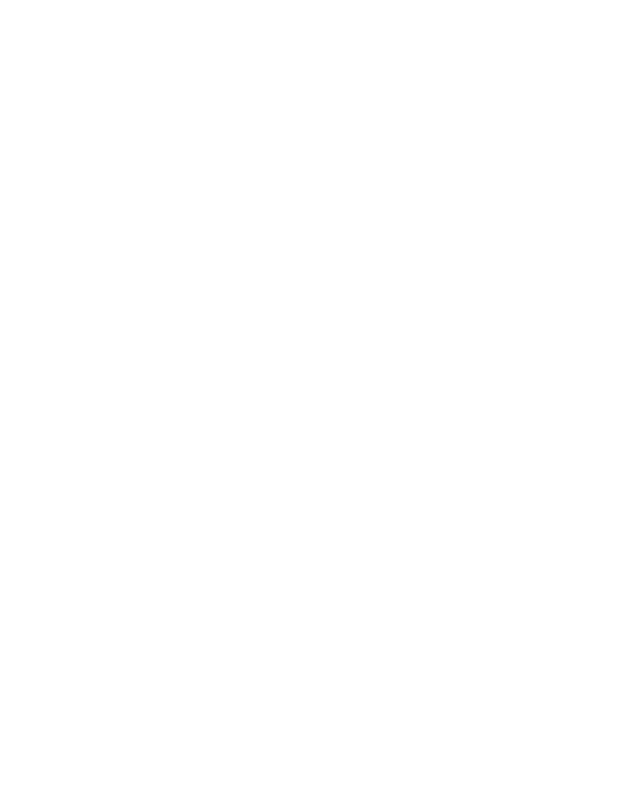
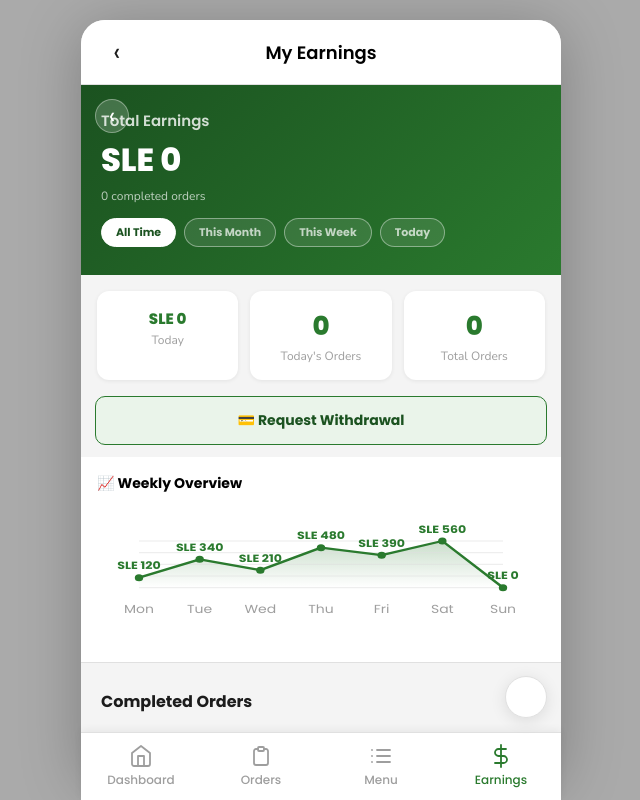
Before and after one commit to Sheku001/Group5-Local-Food-Delivery-Management-System, a plain HTML site: page vendor-earnings.html in a window 1280 px wide. Shown: the whole page, without its empty margins (319-959 px from the left). Drawn offline with nearby package versions, Linux system fonts and the light colour scheme; sample sign-in values are in the browser's storage.

Commit message:
just modified a file

```diff
--- a/vendor-earnings.html
+++ b/vendor-earnings.html
@@ -0,0 +1,188 @@
+<!DOCTYPE html>
+<html lang="en">
+<head>
+  <meta charset="UTF-8"/>
+  <meta name="viewport" content="width=device-width,initial-scale=1"/>
+  <title>Earnings — Vendor</title>
+  <link rel="stylesheet" href="style.css"/>
+  <style>
+    .earn-hero { background:linear-gradient(135deg,var(--green-dark),var(--green)); padding:24px 20px 28px; color:#fff; }
+    .earn-hero h2 { font-family:var(--font-h); font-size:15px; font-weight:600; opacity:.8; margin-bottom:4px; }
+    .earn-hero .big { font-family:var(--font-h); font-size:32px; font-weight:800; }
+
+    /* Period filter pills */
+    .period-tabs {
+      display:flex; gap:8px; margin-top:14px;
+    }
+    .period-tab {
+      padding:5px 14px; border-radius:var(--r-pill); border:1.5px solid rgba(255,255,255,.4);
+      font-family:var(--font-h); font-size:11px; font-weight:700;
+      color:rgba(255,255,255,.7); background:rgba(255,255,255,.1);
+      cursor:pointer; transition:all .2s;
+    }
+    .period-tab.active { background:#fff; color:var(--green-dark); border-color:#fff; }
+
+    /* Withdrawal button */
+    .withdraw-btn {
+      display:flex; align-items:center; justify-content:center; gap:8px;
+      width:100%; padding:13px;
+      background:var(--green-bg); color:var(--green-dark);
+      border:1.5px solid var(--green); border-radius:var(--r-btn);
+      font-family:var(--font-h); font-size:14px; font-weight:700;
+      cursor:pointer; transition:background .2s; margin-bottom:8px;
+    }
+    .withdraw-btn:hover { background:#d0ead0; }
+
+    /* SVG line chart */
+    .chart-wrap { background:var(--surface); margin:0; padding:16px; border-bottom:1px solid var(--border); }
+    .chart-wrap h3 { font-family:var(--font-h); font-size:14px; font-weight:700; margin-bottom:12px; }
+    .chart-svg { width:100%; height:140px; display:block; }
+    .chart-label { font-family:var(--font-h); font-size:10px; fill:var(--text-muted); }
+    .chart-val   { font-family:var(--font-h); font-size:9px; fill:var(--green); font-weight:700; }
+    /* order rows */
+    .earn-row { display:flex; justify-content:space-between; align-items:center; padding:12px 16px; border-bottom:1px solid var(--border); background:var(--surface); }
+    .earn-row-left h4 { font-family:var(--font-h); font-size:13px; font-weight:700; }
+    .earn-row-left p  { font-size:11px; color:var(--text-muted); margin-top:2px; }
+    .earn-row-amt { font-family:var(--font-h); font-size:13px; font-weight:800; color:var(--green); }
+  </style>
+</head>
+<body>
+<div class="app has-nav">
+  <div class="top-bar">
+    <button class="back" onclick="history.back()">&#8249;</button>
+    <h2>My Earnings</h2>
+    <div class="spacer"></div>
+  </div>
+
+  <div style="flex:1;overflow-y:auto;background:var(--page-bg);">
+
+    <!-- Hero total -->
+    <div class="earn-hero">
+      <h2 id="earn-period-label">Total Earnings</h2>
+      <div class="big" id="total-earn">SLE 0</div>
+      <p style="font-size:12px;opacity:.7;margin-top:4px;" id="earn-sub">0 completed orders</p>
+      <!-- Period filter pills -->
+      <div class="period-tabs">
+        <button class="period-tab active" onclick="setPeriod('all',  this)">All Time</button>
+        <button class="period-tab"        onclick="setPeriod('month',this)">This Month</button>
+        <button class="period-tab"        onclick="setPeriod('week', this)">This Week</button>
+        <button class="period-tab"        onclick="setPeriod('today',this)">Today</button>
+      </div>
+    </div>
+
+    <!-- Summary cards -->
+    <div class="stat-row" id="earn-stats"></div>
+
+    <!-- Withdrawal button -->
+    <div style="padding:0 14px 4px;">
+      <button class="withdraw-btn" onclick="toast('💳 Withdrawal request sent! Processing in 1-2 business days.')">
+        💳 Request Withdrawal
+      </button>
+    </div>
+
+    <!-- Line chart -->
+    <div class="chart-wrap">
+      <h3>📈 Weekly Overview</h3>
+      <svg class="chart-svg" id="earn-chart" viewBox="0 0 320 120" preserveAspectRatio="none"></svg>
+    </div>
+
+    <!-- Completed orders list -->
+    <p class="section-head" style="margin-top:8px;">Completed Orders</p>
+    <div id="earn-orders"></div>
+    <div style="height:16px;"></div>
+  </div>
+
+  <nav class="bottom-nav">
+    <a class="nav-item" href="vendor.html">
+      <svg viewBox="0 0 24 24"><path d="M3 9l9-7 9 7v11a2 2 0 0 1-2 2H5a2 2 0 0 1-2-2z"/><polyline points="9 22 9 12 15 12 15 22"/></svg>Dashboard
+    </a>
+    <a class="nav-item" href="vendor-orders.html">
+      <svg viewBox="0 0 24 24"><path d="M9 5H7a2 2 0 0 0-2 2v12a2 2 0 0 0 2 2h10a2 2 0 0 0 2-2V7a2 2 0 0 0-2-2h-2"/><rect x="9" y="3" width="6" height="4" rx="1"/></svg>Orders
+    </a>
+    <a class="nav-item" href="vendor-menu.html">
+      <svg viewBox="0 0 24 24"><line x1="8" y1="6" x2="21" y2="6"/><line x1="8" y1="12" x2="21" y2="12"/><line x1="8" y1="18" x2="21" y2="18"/><line x1="3" y1="6" x2="3.01" y2="6"/><line x1="3" y1="12" x2="3.01" y2="12"/><line x1="3" y1="18" x2="3.01" y2="18"/></svg>Menu
+    </a>
+    <a class="nav-item active" href="vendor-earnings.html">
+      <svg viewBox="0 0 24 24"><line x1="12" y1="1" x2="12" y2="23"/><path d="M17 5H9.5a3.5 3.5 0 0 0 0 7h5a3.5 3.5 0 0 1 0 7H6"/></svg>Earnings
+    </a>
+  </nav>
+</div>
+<div id="toast"></div>
+<script src="app.js"></script>
+<script>
+  requireAuth();
+  if (App.user.role !== 'vendor' && App.user.role !== 'admin') window.location.href = 'menu.html';
+
+  function render() {
+    const all       = App.orders;
+    const delivered = all.filter(o => o.status === 'delivered');
+    const total     = delivered.reduce((s,o) => s+o.total, 0);
+    const today     = delivered.filter(o => new Date(o.placedAt).toDateString() === new Date().toDateString());
+    const todayAmt  = today.reduce((s,o) => s+o.total, 0);
+
+    document.getElementById('total-earn').textContent = 'SLE ' + total;
+    document.getElementById('earn-sub').textContent   = delivered.length + ' completed order' + (delivered.length===1?'':'s');
+
+    document.getElementById('earn-stats').innerHTML = `
+      <div class="stat-box"><div class="sn" style="font-size:15px;">SLE ${todayAmt}</div><div class="sl">Today</div></div>
+      <div class="stat-box"><div class="sn">${today.length}</div><div class="sl">Today's Orders</div></div>
+      <div class="stat-box"><div class="sn">${delivered.length}</div><div class="sl">Total Orders</div></div>
+    `;
+
+    /* Line chart — 7 mock + real data points */
+    const days  = ['Mon','Tue','Wed','Thu','Fri','Sat','Sun'];
+    const vals  = [120, 340, 210, 480, 390, 560, total || 0];
+    const max   = Math.max(...vals, 1);
+    const W=320, H=100, pad=30;
+    const pts = vals.map((v,i) => {
+      const x = pad + (i/(vals.length-1))*(W-2*pad);
+      const y = H - pad - (v/max)*(H-2*pad);
+      return {x,y,v};
+    });
+    const polyline = pts.map(p=>`${p.x},${p.y}`).join(' ');
+    /* Filled area path */
+    const areaPath = `M${pts[0].x},${H-pad} ` + pts.map(p=>`L${p.x},${p.y}`).join(' ') + ` L${pts[pts.length-1].x},${H-pad} Z`;
+
+    document.getElementById('earn-chart').innerHTML = `
+      <defs>
+        <linearGradient id="g" x1="0" y1="0" x2="0" y2="1">
+          <stop offset="0%" stop-color="#2A7A2E" stop-opacity="0.25"/>
+          <stop offset="100%" stop-color="#2A7A2E" stop-opacity="0"/>
+        </linearGradient>
+      </defs>
+      <!-- Area fill -->
+      <path d="${areaPath}" fill="url(#g)"/>
+      <!-- Grid lines -->
+      ${[0,.25,.5,.75,1].map(t=>`<line x1="${pad}" y1="${H-pad-(t*(H-2*pad))}" x2="${W-pad}" y2="${H-pad-(t*(H-2*pad))}" stroke="#E0E0E0" stroke-width="0.5"/>`).join('')}
+      <!-- Line -->
+      <polyline points="${polyline}" fill="none" stroke="#2A7A2E" stroke-width="2" stroke-linejoin="round" stroke-linecap="round"/>
+      <!-- Dots + value labels -->
+      ${pts.map((p,i)=>`
+        <circle cx="${p.x}" cy="${p.y}" r="3" fill="#2A7A2E"/>
+        <text x="${p.x}" y="${p.y-7}" text-anchor="middle" class="chart-val">SLE ${p.v}</text>
+        <text x="${p.x}" y="${H-8}" text-anchor="middle" class="chart-label">${days[i]}</text>
+      `).join('')}
+    `;
+
+    /* Completed orders list */
+    const el = document.getElementById('earn-orders');
+    if (delivered.length === 0) {
+      el.innerHTML = `<p style="padding:16px;font-size:13px;color:var(--text-muted);">No completed orders yet.</p>`;
+      return;
+    }
+    el.innerHTML = delivered.slice(0,20).map(o => {
+      const d = new Date(o.placedAt).toLocaleDateString('en-GB',{day:'numeric',month:'short'});
+      return `
+      <div class="earn-row">
+        <div class="earn-row-left">
+          <h4>${o.id}</h4>
+          <p>${o.items.length} item(s) · ${d} · ${o.location}</p>
+        </div>
+        <span class="earn-row-amt">SLE ${o.total}</span>
+      </div>`;
+    }).join('');
+  }
+  render();
+</script>
+</body>
+</html>
```
Also changed, not shown: track.html (+146 -139 lines).
